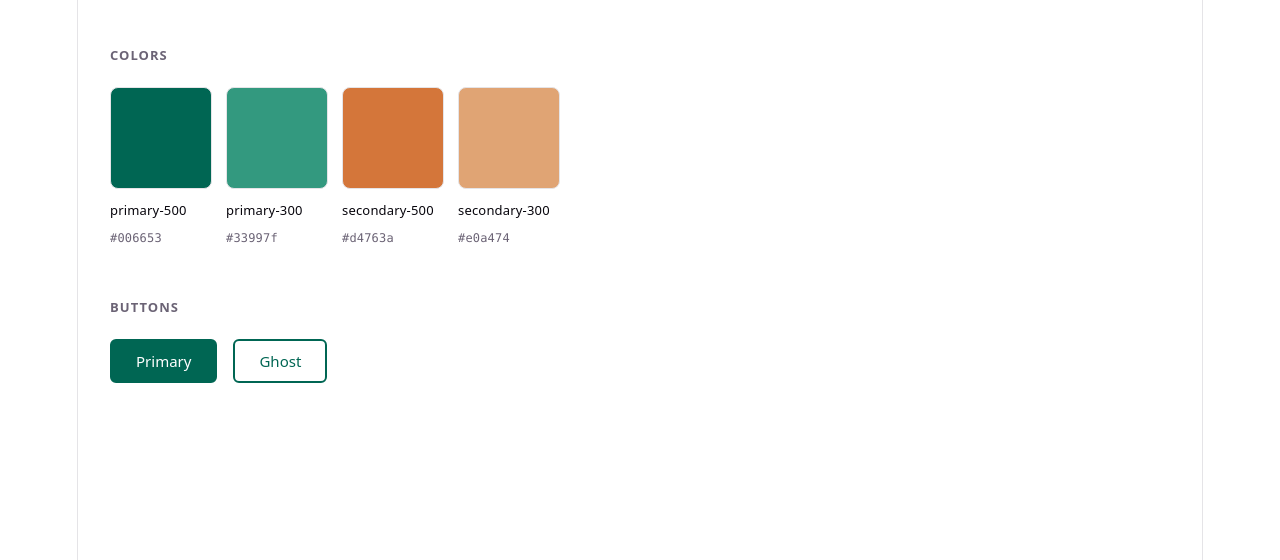
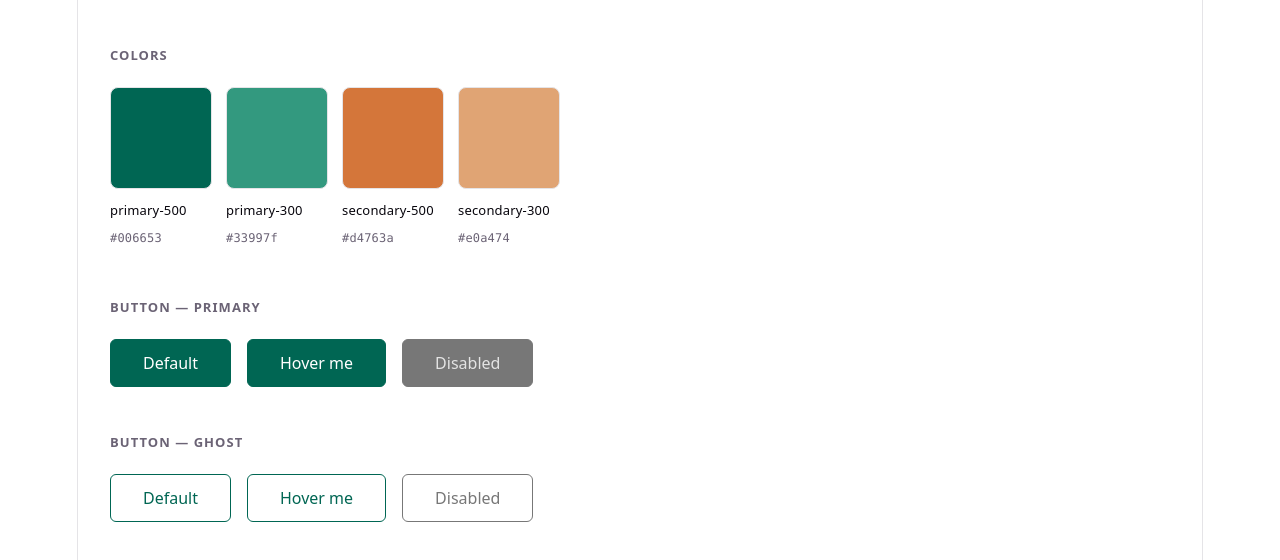
Before and after one commit to tomasludwig/figma-claude, a React (Vite) app: page / in a window 1280 px wide. Shown: the top 560 px of the page. Built offline with nearby package versions, Linux system fonts and the light colour scheme.

Commit message:
update buttons from Figma: correct padding, disabled state, color variables

```diff
--- a/src/App.jsx
+++ b/src/App.jsx
@@ -10,10 +10,19 @@ function App() {
         <ColorSwatch />
       </section>
       <section className="preview-section">
-        <h2>Buttons</h2>
+        <h2>Button — Primary</h2>
         <div className="preview-row">
-          <Button variant="primary">Primary</Button>
-          <Button variant="ghost">Ghost</Button>
+          <Button variant="primary">Default</Button>
+          <Button variant="primary">Hover me</Button>
+          <Button variant="primary" disabled>Disabled</Button>
+        </div>
+      </section>
+      <section className="preview-section">
+        <h2>Button — Ghost</h2>
+        <div className="preview-row">
+          <Button variant="ghost">Default</Button>
+          <Button variant="ghost">Hover me</Button>
+          <Button variant="ghost" disabled>Disabled</Button>
         </div>
       </section>
     </main>
--- a/src/components/Button.css
+++ b/src/components/Button.css
@@ -2,19 +2,21 @@
   display: inline-flex;
   align-items: center;
   justify-content: center;
-  padding: 10px 24px;
+  padding: 12px 32px;
   border-radius: 6px;
-  font-size: 15px;
-  font-weight: 500;
+  font-size: 16px;
+  font-weight: 400;
   font-family: var(--sans);
   cursor: pointer;
+  border: 1px solid transparent;
   transition: background 0.2s ease, color 0.2s ease, border-color 0.2s ease;
 }
 
+/* Primary */
 .btn--primary {
   background: var(--color-primary-500);
   color: #fff;
-  border: 2px solid var(--color-primary-500);
+  border-color: var(--color-primary-500);
 }
 
 .btn--primary:hover {
@@ -22,13 +24,28 @@
   border-color: var(--color-primary-300);
 }
 
+.btn--primary:disabled {
+  background: var(--color-disabled);
+  border-color: var(--color-disabled);
+  color: rgba(255, 255, 255, 0.8);
+  cursor: not-allowed;
+}
+
+/* Ghost */
 .btn--ghost {
   background: transparent;
   color: var(--color-primary-500);
-  border: 2px solid var(--color-primary-500);
+  border-color: var(--color-primary-500);
 }
 
 .btn--ghost:hover {
   background: var(--color-primary-500);
   color: #fff;
 }
+
+.btn--ghost:disabled {
+  background: transparent;
+  color: var(--color-disabled);
+  border-color: var(--color-disabled);
+  cursor: not-allowed;
+}
--- a/src/components/Button.jsx
+++ b/src/components/Button.jsx
@@ -1,8 +1,8 @@
 import './Button.css'
 
-export function Button({ variant = 'primary', children, onClick }) {
+export function Button({ variant = 'primary', disabled = false, children, onClick }) {
   return (
-    <button className={`btn btn--${variant}`} onClick={onClick}>
+    <button className={`btn btn--${variant}`} disabled={disabled} onClick={onClick}>
       {children}
     </button>
   )
--- a/src/index.css
+++ b/src/index.css
@@ -4,6 +4,7 @@
   --color-primary-300: #33997f;
   --color-secondary-500: #d4763a;
   --color-secondary-300: #e0a474;
+  --color-disabled: #777777;
 
   --text: #6b6375;
   --text-h: #08060d;
```
